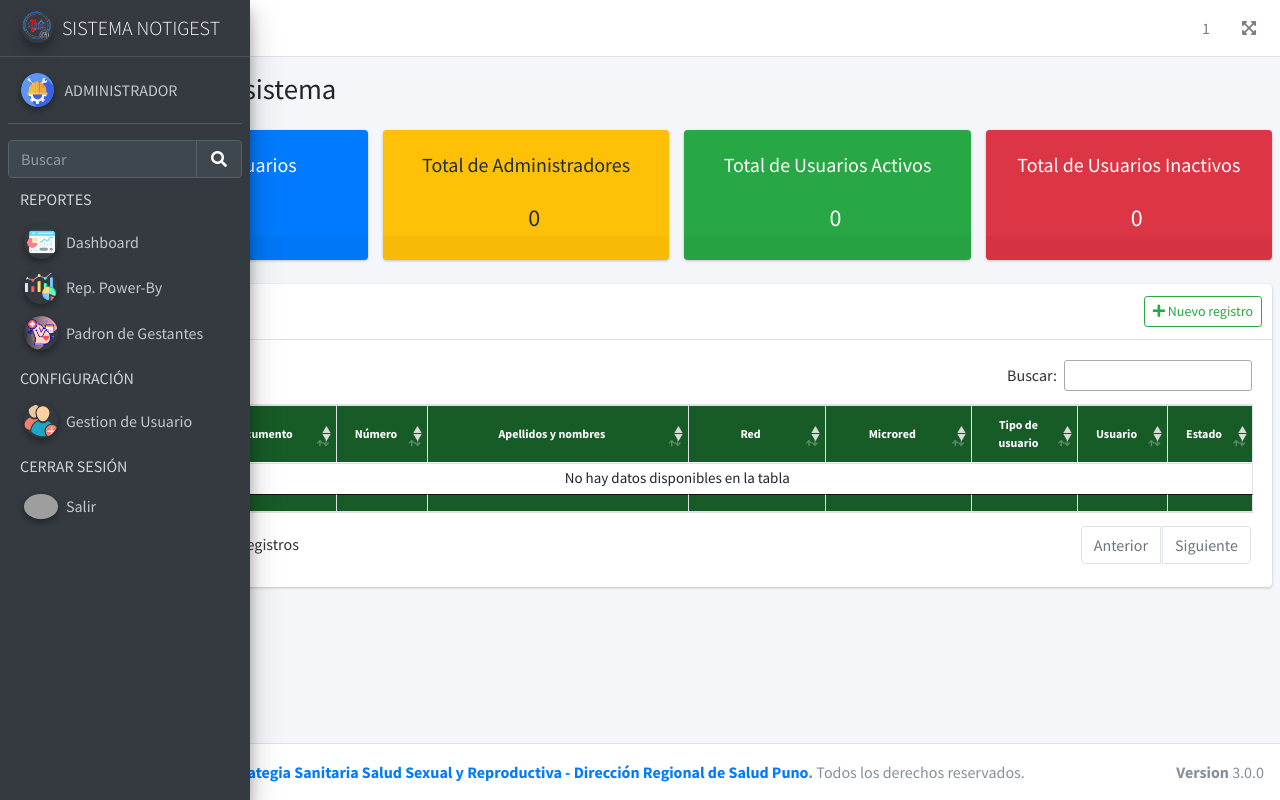
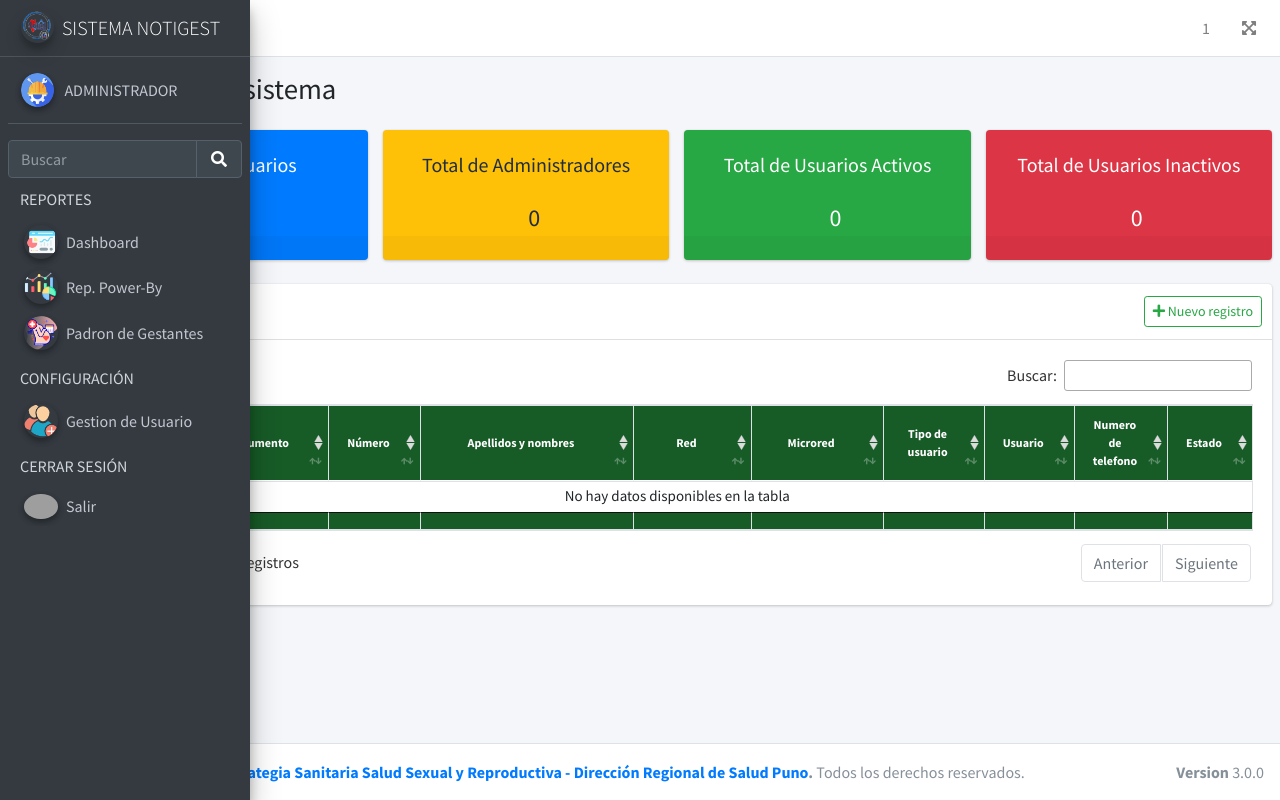
Before and after one commit to JhacDev/notigest, a PHP site: page /vistas/frm_usuario.php in a window 1280 px wide. Run offline with PHP 8.4, Linux system fonts and the light colour scheme; the visitor is signed in with stand-in values (Sample User, id 1); data that the repository does not hold is empty; some libraries are stand-ins or nearby versions; grey boxes are pictures that could not be loaded.

Commit message:
modificion de gestion de usuario

```diff
--- a/ajax/usuario.php
+++ b/ajax/usuario.php
@@ -328,23 +328,18 @@ switch ($_GET['op']) {
 
 			"3"	=>	$reg->apenom_usuario,
 
-
-
 			"4"	=>	$reg->red,
 
 			"5"=> $reg->descripcion_microred,
 
-
-
 			"6"	=>	$reg->tipousuario,
-
-
 
 			"7"	=>	$reg->usuario_sistema,
 
+			"8"=> $reg->numtele_usuario,
 
 
-			"8"	=>	($reg->estado) ? '<span class="badge bg-danger">Desactivado</span>' : '<span class="badge bg-success">Activado</span>'
+			"9"	=>	($reg->estado) ? '<span class="badge bg-danger">Desactivado</span>' : '<span class="badge bg-success">Activado</span>'
 
 
 
--- a/vistas/frm_usuario.php
+++ b/vistas/frm_usuario.php
@@ -193,6 +193,8 @@ if (!isset($_SESSION['email_usuario'])) {
 
 							<th style="width: 15%;">Usuario</th>
 
+							<th style="width: 15%;">Numero de telefono</th>
+
 							<th style="width: 7%;">Estado</th>
 
 						</thead>
@@ -202,6 +204,8 @@ if (!isset($_SESSION['email_usuario'])) {
 						</tbody>
 
 						<tfoot>
+
+							<th></th>
 
 							<th></th>
 
```
